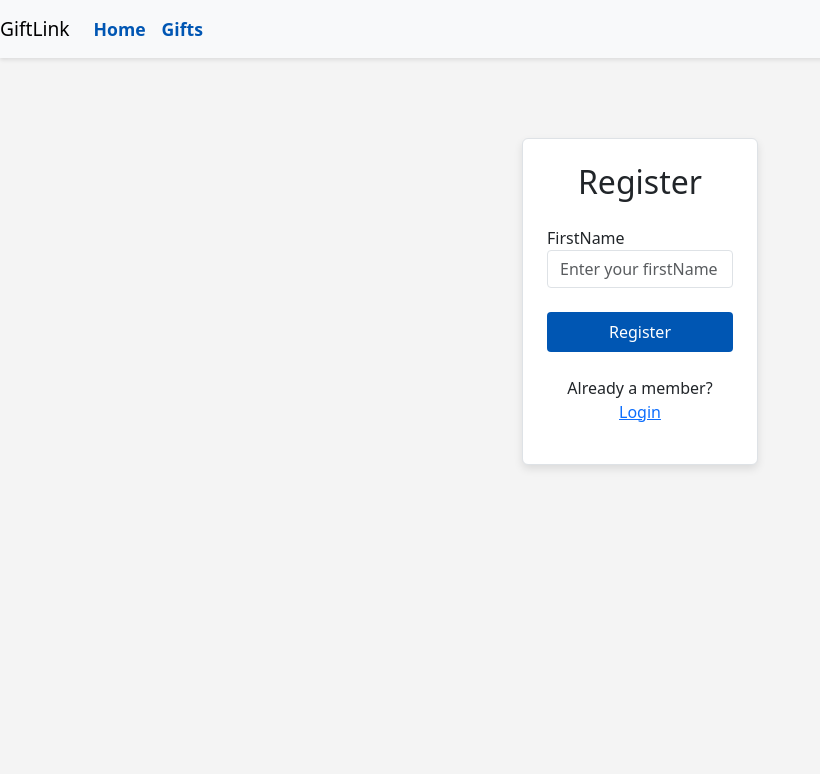
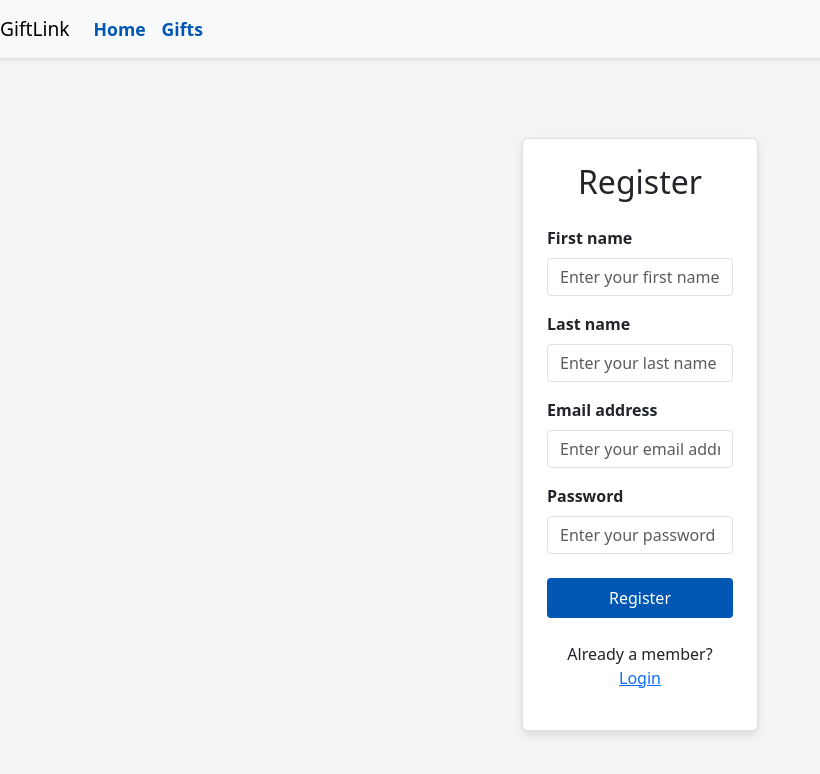
Before and after one commit to ezekiel-g/fullstack-capstone-project, a React (Create React App) app in the folder giftlink-frontend/: page /app/register in a window 1280 px wide. Shown: the top 774 px of the page, without its empty margins (0-820 px from the left). Built offline with nearby package versions, Linux system fonts and the light colour scheme; no server answers.

Commit message:
Added more form fields

```diff
--- a/giftlink-frontend/src/components/LoginPage/LoginPage.js
+++ b/giftlink-frontend/src/components/LoginPage/LoginPage.js
@@ -1,12 +1,13 @@
-import React, { useState } from 'react'
+import React, { useState, useEffect } from 'react'
+
 import './LoginPage.css'
 
 function LoginPage() {
     const [email, setEmail] = useState('')
     const [password, setPassword] = useState('')
 
-    const handleLogin = async () => {
-        console.log('Inside handleLogin')
+    const handleLogin = async event => {
+        event.preventDefault()
     }
 
     return (
@@ -17,28 +18,39 @@ function LoginPage() {
                         <h2 className="text-center mb-4 font-weight-bold">
                             Login
                         </h2>
-
                         <div className="mb-3">
                             <label htmlFor="email" className="form-label">
-                                Email
+                                Email address
                             </label>
                             <input
                                 id="email"
                                 type="text"
                                 className="form-control"
-                                placeholder="Enter your email"
+                                placeholder="Enter your email address"
                                 value={email}
                                 onChange={event => setEmail(event.target.value)}
                             />
                         </div>
-
+                        <div className="mb-4">
+                            <label htmlFor="password" className="form-label">
+                                Password
+                            </label>
+                            <input
+                                id="password"
+                                type="password"
+                                className="form-control"
+                                placeholder="Enter your password"
+                                value={password}
+                                onChange={event => setPassword(event.target.value)}
+                            />
+                        </div>
+                        {/* Include appropriate error message if login is incorrect*/}
                         <button
                             className="btn btn-primary w-100 mb-3"
                             onClick={handleLogin}
                         >
                             Login
                         </button>
-
                         <p className="mt-4 text-center">
                             New here?{' '}
                             <a href="/app/register" className="text-primary">
--- a/giftlink-frontend/src/components/RegisterPage/RegisterPage.js
+++ b/giftlink-frontend/src/components/RegisterPage/RegisterPage.js
@@ -21,21 +21,59 @@ function RegisterPage() {
                             Register
                         </h2>
 
-                        <div className="mb-4">
-                            <label htmlFor="firstName" className="form label">
-                                {' '}
-                                FirstName
+                        <div className="mb-3">
+                            <label htmlFor="firstName" className="form-label">
+                                First name
                             </label>
-                            <br />
                             <input
                                 id="firstName"
                                 type="text"
                                 className="form-control"
-                                placeholder="Enter your firstName"
+                                placeholder="Enter your first name"
                                 value={firstName}
-                                onChange={event =>
-                                    setFirstName(event.target.value)
-                                }
+                                onChange={event => setFirstName(event.target.value)}
+                            />
+                        </div>
+
+                        <div className="mb-3">
+                            <label htmlFor="lastName" className="form-label">
+                                Last name
+                            </label>
+                            <input
+                                id="lastName"
+                                type="text"
+                                className="form-control"
+                                placeholder="Enter your last name"
+                                value={lastName}
+                                onChange={event => setLastName(event.target.value)}
+                            />
+                        </div>
+
+                        <div className="mb-3">
+                            <label htmlFor="email" className="form-label">
+                                Email address
+                            </label>
+                            <input
+                                id="email"
+                                type="text"
+                                className="form-control"
+                                placeholder="Enter your email address"
+                                value={email}
+                                onChange={event => setEmail(event.target.value)}
+                            />
+                        </div>
+
+                        <div className="mb-4">
+                            <label htmlFor="password" className="form-label">
+                                Password
+                            </label>
+                            <input
+                                id="password"
+                                type="password"
+                                className="form-control"
+                                placeholder="Enter your password"
+                                value={password}
+                                onChange={event => setPassword(event.target.value)}
                             />
                         </div>
 
@@ -45,7 +83,6 @@ function RegisterPage() {
                         >
                             Register
                         </button>
-
                         <p className="mt-4 text-center">
                             Already a member?{' '}
                             <a href="/app/login" className="text-primary">
--- a/giftlink-frontend/src/components/SearchPage/SearchPage.js
+++ b/giftlink-frontend/src/components/SearchPage/SearchPage.js
@@ -65,6 +65,7 @@ function SearchPage() {
                 <div className="col-md-6">
                     <div className="filter-section mb-3 p-3 border rounded">
                         <h5>Filters</h5>
+
                         <div className="d-flex flex-column">
                             {/* Category Dropdown */}
                             <label htmlFor="categorySelect">Category</label>
```
